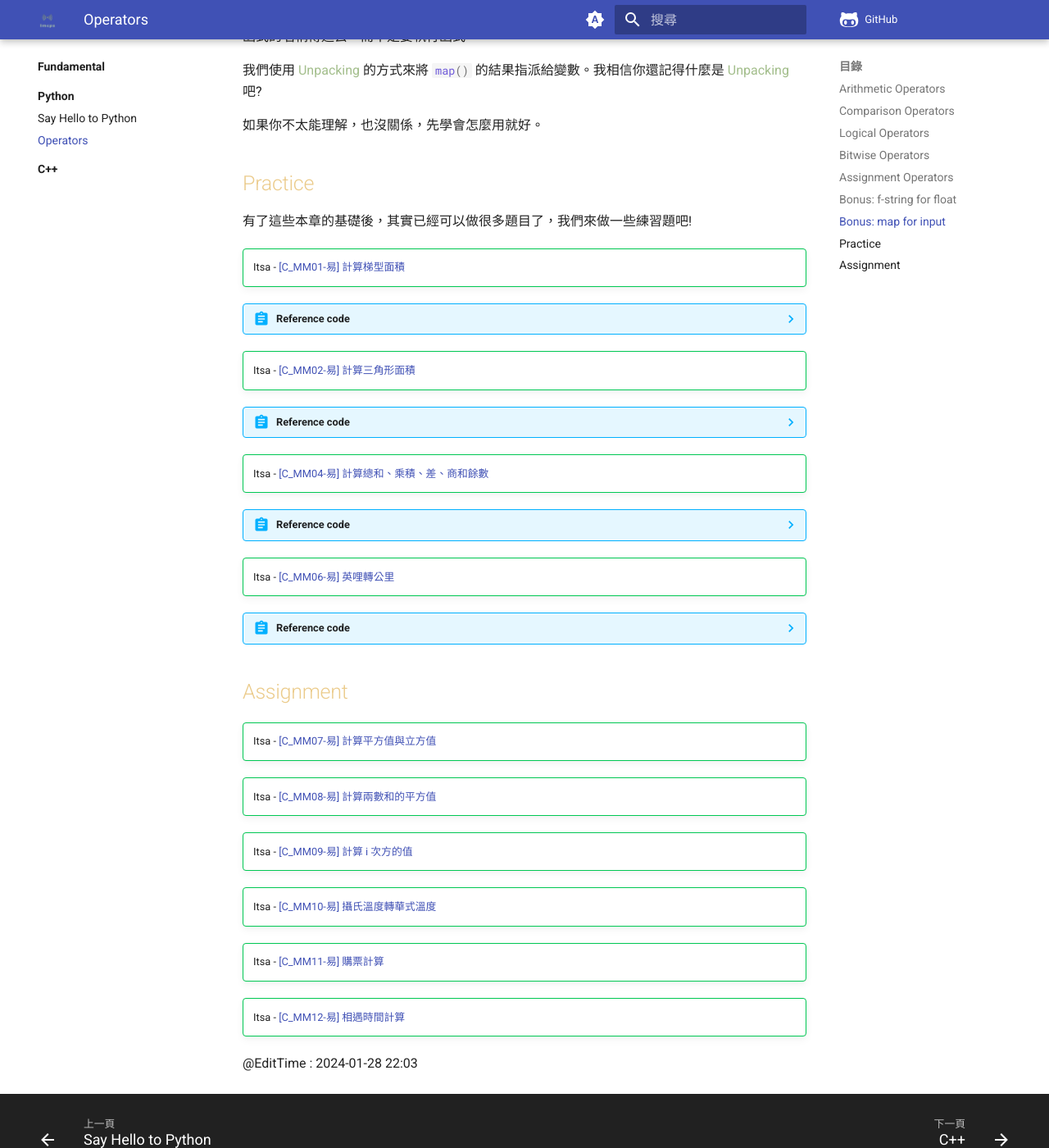
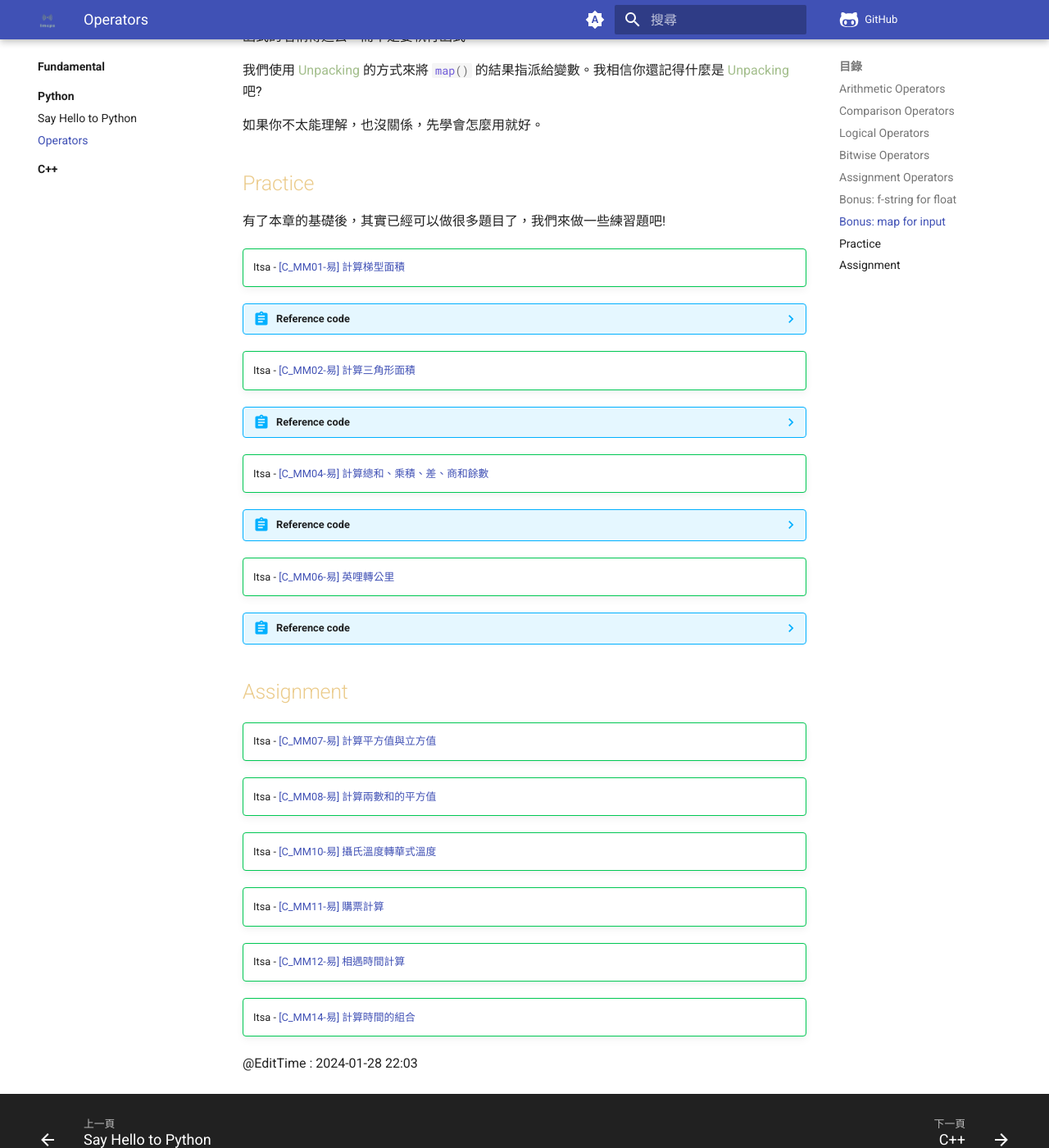
Before and after one commit to cheung4843/ZestAlgo, an MkDocs documentation site: the page built from docs/fundamental/python/operators.md, in a window 1280 px wide and 1400 px high, scrolled down 7416 px. Shown: the whole window at 82% size. Built offline with MkDocs 1.6.1 and Material for MkDocs 9.7.7, drawn with Linux system fonts in a browser that asks for light colours; comment, search, counter and statistics services are not loaded.

Commit message:
modify: operators.md say_hello.md mkdocs.yml
修正內容

```diff
--- a/docs/fundamental/python/operators.md
+++ b/docs/fundamental/python/operators.md
@@ -323,7 +323,7 @@ print(a + b + c)
 如果你不太能理解，也沒關係，先學會怎麼用就好。
 
 ## Practice
-有了這些本章的基礎後，其實已經可以做很多題目了，我們來做一些練習題吧!
+有了本章的基礎後，其實已經可以做很多題目了，我們來做一些練習題吧!
 
 !!! success ""
     Itsa - [[C_MM01-易] 計算梯型面積](https://e-tutor.itsa.org.tw/e-Tutor/mod/programming/view.php?a=2913)
@@ -379,9 +379,6 @@ print(a + b + c)
     Itsa - [[C_MM08-易] 計算兩數和的平方值](https://e-tutor.itsa.org.tw/e-Tutor/mod/programming/view.php?id=6876)
 
 !!! success ""
-    Itsa - [[C_MM09-易] 計算 i 次方的值](https://e-tutor.itsa.org.tw/e-Tutor/mod/programming/view.php?id=6879)
-
-!!! success ""
     Itsa - [[C_MM10-易] 攝氏溫度轉華式溫度](https://e-tutor.itsa.org.tw/e-Tutor/mod/programming/view.php?id=6882)
 
 !!! success ""
@@ -390,4 +387,7 @@ print(a + b + c)
 !!! success ""
     Itsa - [[C_MM12-易] 相遇時間計算](https://e-tutor.itsa.org.tw/e-Tutor/mod/programming/view.php?id=6888)
 
+!!! success ""
+    Itsa - [[C_MM14-易] 計算時間的組合](https://e-tutor.itsa.org.tw/e-Tutor/mod/programming/view.php?id=6894)
+
 @EditTime : 2024-01-28 22:03
```
Also changed, not shown: docs/fundamental/python/say_hello.md (+1 -1 lines).
